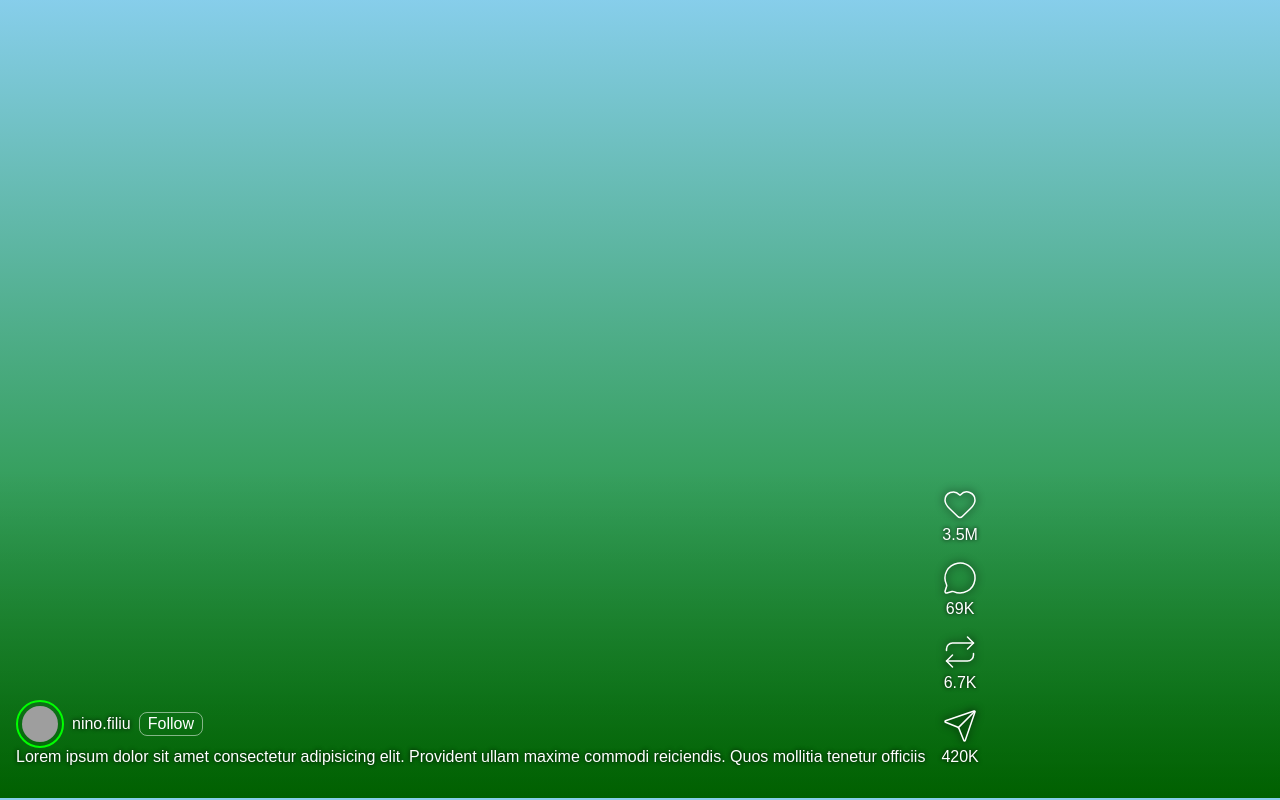
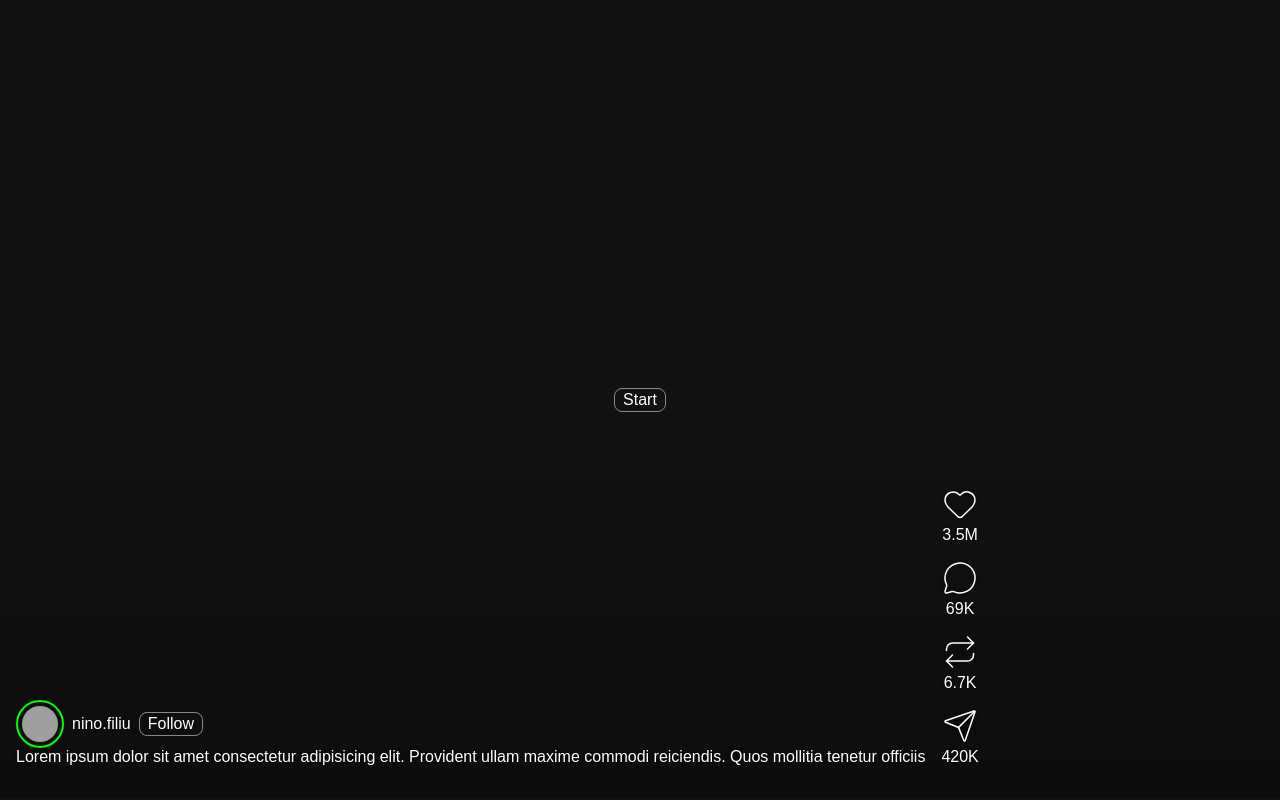
Before and after one commit to ninofiliu/lackadaisical, a React (Vite) app: page / in a window 1280 px wide. Built offline with nearby package versions, Linux system fonts and the light colour scheme; grey boxes are pictures that could not be loaded.

Commit message:
native + ui

```diff
--- a/src/App.tsx
+++ b/src/App.tsx
@@ -1,5 +1,7 @@
 import * as Icons from "lucide-react";
-import { useEffect, useRef, type ReactNode } from "react";
+import { useEffect, useRef, useState, type ReactNode } from "react";
+import { loadReel } from "./lib";
+import { x } from "./utils";
 
 const Page = ({ children }: { children: ReactNode }) => {
   return (
@@ -40,7 +42,11 @@ const Page = ({ children }: { children: ReactNode }) => {
   );
 };
 
+const width = 1080;
+const height = 1920;
+
 export const App = () => {
+  // INFINITE SCROLL
   const pagesRef = useRef<HTMLDivElement>(null);
   const page0 = useRef<HTMLDivElement>(null);
   const page1 = useRef<HTMLDivElement>(null);
@@ -51,17 +57,13 @@ export const App = () => {
     if (!pages) return;
 
     const handleScroll = () => {
-      const scrollTop = pages.scrollTop;
-      const pageHeight = pages.clientHeight;
-      const currentPage = Math.round(scrollTop / pageHeight);
-
-      // If we're on page 0 (one) or page 2 (three), jump to page 1 (two)
+      const currentPage = Math.round(pages.scrollTop / pages.clientHeight);
       if (currentPage === 0 || currentPage === 2) {
         page1.current?.scrollIntoView({ behavior: "instant" });
       }
     };
 
-    pages.addEventListener("scrollend", handleScroll);
+    pages.addEventListener("scrollend", handleScroll, { passive: true });
     return () => pages.removeEventListener("scrollend", handleScroll);
   }, []);
 
@@ -70,23 +72,118 @@ export const App = () => {
     page1.current?.scrollIntoView({ behavior: "instant" });
   }, []);
 
+  // VIDEOS
+  const canvas0 = useRef<HTMLCanvasElement>(null);
+  const canvas1 = useRef<HTMLCanvasElement>(null);
+  const canvas2 = useRef<HTMLCanvasElement>(null);
+  const [loading, setLoading] = useState(false);
+  const [running, setRunning] = useState(false);
+
+  const start = async () => {
+    setLoading(true);
+
+    const reels = await Promise.all([
+      // loadReel("/baseline/DO3RPmfDbil.mp4"),
+      loadReel("/baseline/DOBhidykflW.mp4"),
+      loadReel("/baseline/DQyZMfNEQcp.mp4"),
+      loadReel("/baseline/DRGQ1VtCVz9.mp4"),
+      loadReel("/baseline/DS-wBdykZl3.mp4"),
+      loadReel("/baseline/DS40mFFk7r3.mp4"),
+      loadReel("/baseline/DSk0qzKDNKr.mp4"),
+      loadReel("/baseline/DSqfDyMCTHi.mp4"),
+      loadReel("/baseline/DSZZnKRjW7q.mp4"),
+      loadReel("/baseline/DT_LSrRj06G.mp4"),
+      loadReel("/baseline/DTEH6tViUOs.mp4"),
+      loadReel("/baseline/DTzFEugEw9z.mp4"),
+      loadReel("/baseline/DTzIp7okWks.mp4"),
+    ]);
+    console.log("loaded reels");
+
+    // Decode packets and render to canvas in real-time
+    const ctx0 = x(x(canvas0.current).getContext("2d"));
+    const ctx1 = x(x(canvas1.current).getContext("2d"));
+    const ctx2 = x(x(canvas2.current).getContext("2d"));
+    const decoder = new VideoDecoder({
+      output: (frame) => {
+        const pages = x(pagesRef.current);
+        const scroll = pages.scrollTop / pages.clientHeight;
+        if (scroll < 0.99) ctx0.drawImage(frame, 0, 0);
+        ctx1.drawImage(frame, 0, 0);
+        if (scroll > 1.01) ctx2.drawImage(frame, 0, 0);
+        frame.close();
+      },
+      error: console.error,
+    });
+    decoder.configure(reels[0].decoderConfig);
+
+    let i = 0;
+    let reeli = 0;
+    const presses = {} as Record<string, boolean>;
+    window.addEventListener("keydown", (evt) => {
+      presses[evt.key] = true;
+      if (evt.key === "y") {
+        reels[reeli].stopAudio();
+        reeli = (reeli + 1) % reels.length;
+        i = 0;
+        reels[reeli].playAudioFrom(0);
+      }
+    });
+    window.addEventListener("keyup", (evt) => {
+      presses[evt.key] = false;
+    });
+
+    setRunning(true);
+
+    reels[reeli].playAudioFrom(0);
+    while (true) {
+      const isMoshing = presses["p"] || presses["o"] || presses["u"];
+      const reel = reels[reeli];
+
+      const { timeout, chunk } = await reel.render(i, isMoshing);
+      decoder.decode(chunk);
+      await new Promise((r) => setTimeout(r, timeout * 1000));
+
+      if (presses["i"]) {
+        i = 0;
+      } else if (presses["p"]) {
+        i += 0;
+      } else if (presses["o"]) {
+        // i += incr;
+        i += 0.25;
+      } else if (presses["u"]) {
+        i = Math.random() * reel.length;
+      } else {
+        i++;
+      }
+    }
+  };
+
   return (
+    <>
       <div className="pages" ref={pagesRef}>
         <div className="page" ref={page0}>
           <Page>
-          <canvas />
+            <canvas ref={canvas0} width={width} height={height} />
           </Page>
         </div>
         <div className="page" ref={page1}>
           <Page>
-          <canvas />
+            <canvas ref={canvas1} width={width} height={height} />
           </Page>
         </div>
         <div className="page" ref={page2}>
           <Page>
-          <canvas />
+            <canvas ref={canvas2} width={width} height={height} />
           </Page>
         </div>
       </div>
+      {!running && (
+        <div className="start-overlay">
+          <button disabled={loading} onClick={start}>
+            Start
+          </button>
+        </div>
+      )}
+    </>
   );
 };
--- a/src/main.css
+++ b/src/main.css
@@ -9,8 +9,8 @@ body {
 canvas {
   width: 100vw;
   height: 100vh;
-  object-fit: contain;
-  background: linear-gradient(skyblue, green);
+  object-fit: cover;
+  /* background: linear-gradient(skyblue, green); */
 }
 * {
   box-sizing: border-box;
@@ -73,3 +73,16 @@ button {
   padding: 2px 8px;
   background-color: transparent;
 }
+button:hover {
+  cursor: pointer;
+  background-color: white;
+  color: rgba(0, 0, 0, 0.5);
+}
+
+.start-overlay {
+  position: fixed;
+  inset: 0;
+  justify-content: center;
+  align-items: center;
+  display: flex;
+}
```
Lines whose indentation alone changed are shown as unchanged.
